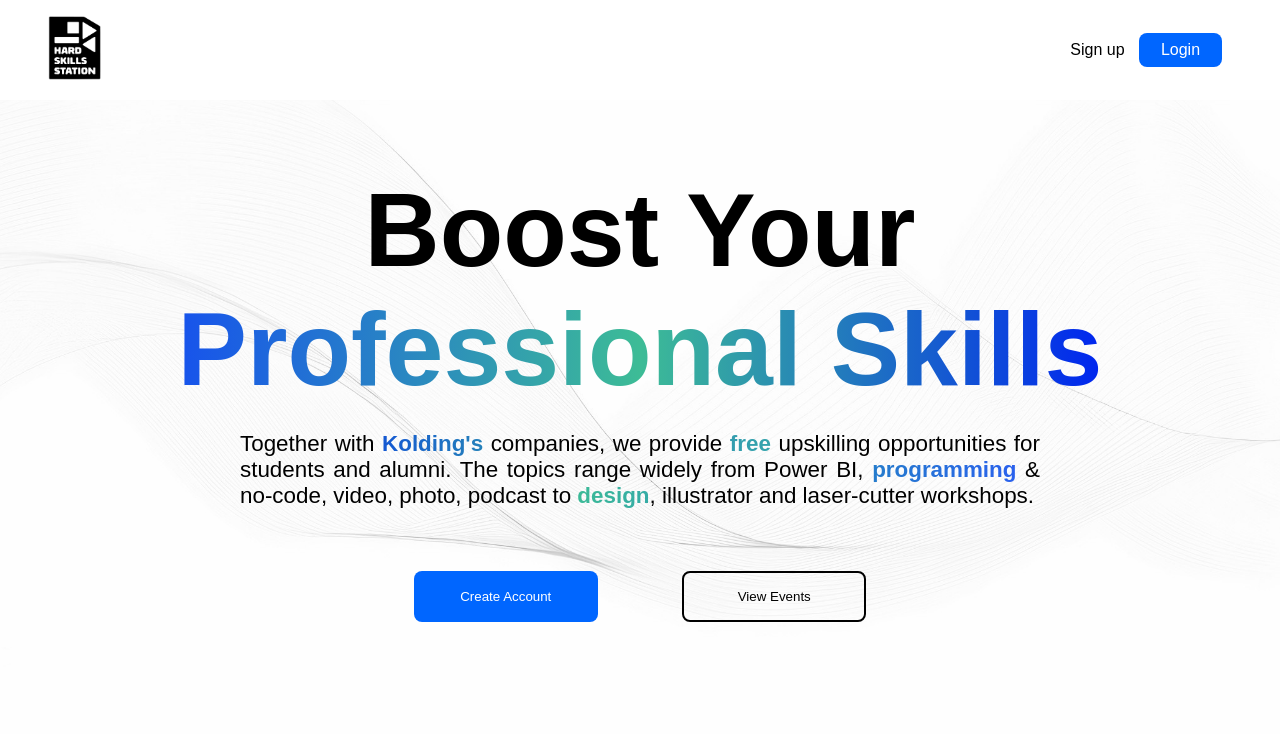
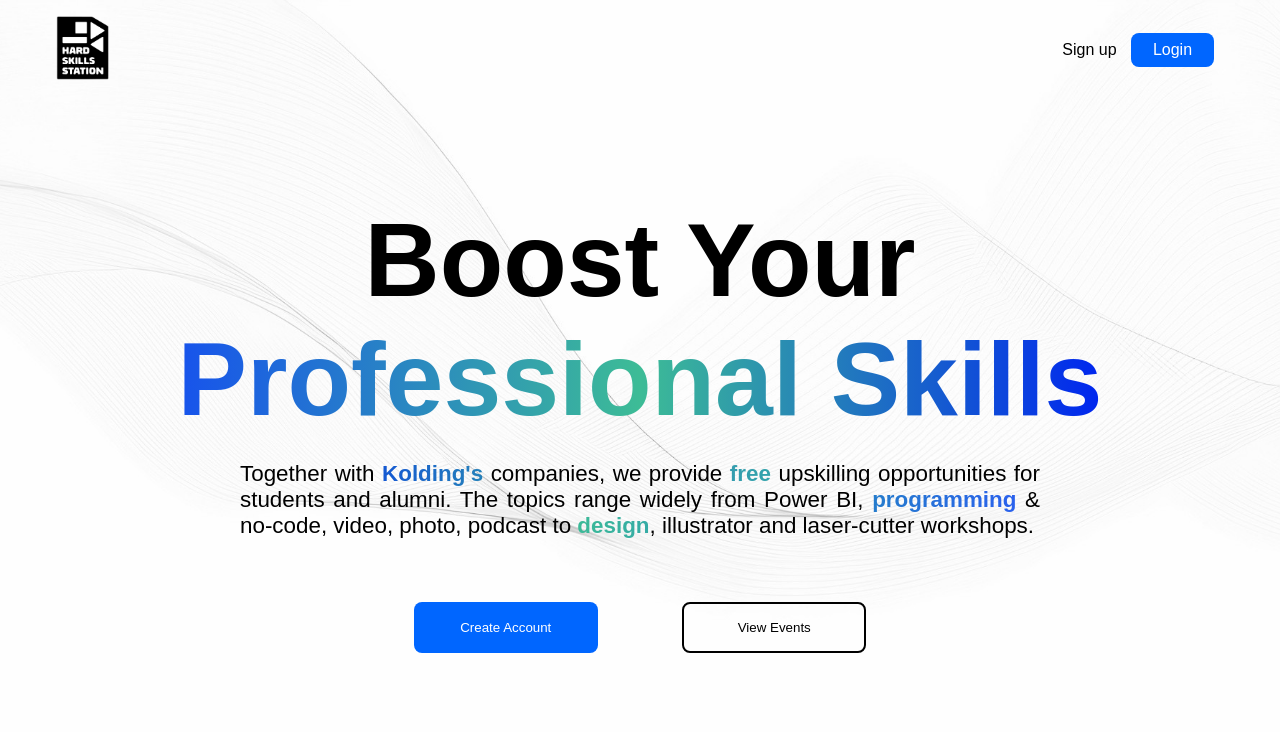
Before and after one commit to Hard-Skills-Station-website/Hard-Skills-Station-website, a website: page index.html in a window 1280 px wide. Shown: the top 749 px of the page. Drawn offline with Linux system fonts and the light colour scheme.

Commit message:
Fix padding and background color in navigation bar

```diff
--- a/css/global.css
+++ b/css/global.css
@@ -20,17 +20,17 @@ i {
   color: var(--accent);
 }
 
-.courseCointainer {
-  padding: 1rem 3rem;
+.courseContainer {
+  padding: 0 3rem;
 }
 
 nav {
   display: flex;
   justify-content: space-between;
   align-items: center;
-  padding: 0.625rem 1.25rem; /* Was 10px 20px */
-  background-color: transparent;
-  color: var(--bg);
+  padding: 0.625rem 1.25rem;
+  background-color: rgba(0, 0, 0, 0);
+  color: transparent;
 }
 
 a {
--- a/css/indexStyles.css
+++ b/css/indexStyles.css
@@ -2,10 +2,15 @@
 .main-header {
   color: white;
   text-align: center;
-  padding: 50px 20px;
+  padding: 1rem 0.5rem;
   background: url("/mainhero.png") no-repeat center; /* This would be the wavy background image */
   background-size: cover;
   min-height: 40vh;
+
+}
+
+h1 {
+  padding-top: 6rem;
 }
 
 .text-black {
--- a/index.html
+++ b/index.html
@@ -21,9 +21,9 @@
     ></script>
   </head>
   <body>
-    <div id="nav-placeholder"></div>
     <main>
       <div class="main-header">
+        <div id="nav-placeholder"></div>
         <h1>
           <span class="text-black">Boost Your</span>
           <span class="text-gradient">Professional Skills</span>
--- a/js/loadNavigation.js
+++ b/js/loadNavigation.js
@@ -1,7 +1,7 @@
 document.addEventListener("DOMContentLoaded", (event) => {
   const navElement = document.querySelector("#nav-placeholder");
   navElement.innerHTML = `
-      <nav class="courseCointainer">
+      <nav class="courseContainer">
         <div><a href="index.html"><img class="header-logo" src="/logo.webp" alt="" /></div></a>
         <div class="auth-buttons">
           <a class="signUp" id="signUp" href="">Sign up</a>
```
